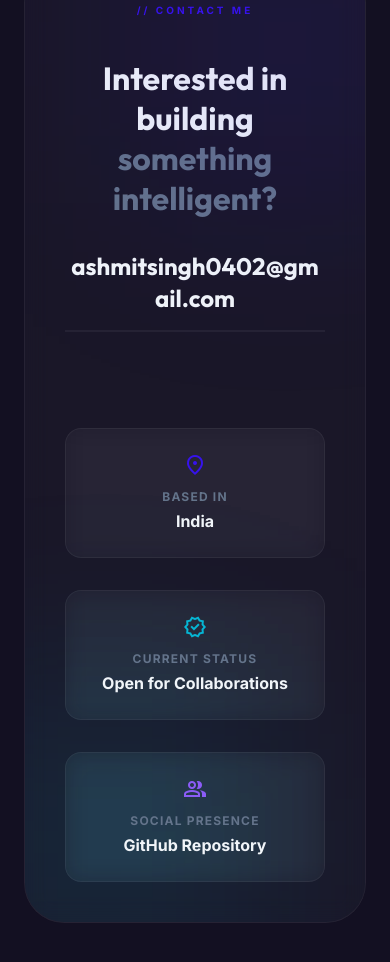
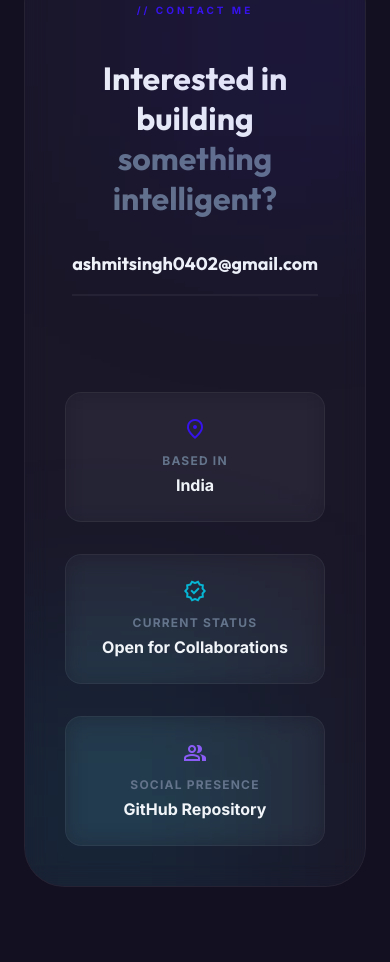
Before and after one commit to ashmitsingh001/portfolio, a plain HTML site: page index.html in a window 390 px wide. Shown: the part 5613-6575 px from the top of the page. Drawn offline with nearby package versions, Linux system fonts and the light colour scheme.

Commit message:
Fix: Refine contact email font size and wrapping for mobile

```diff
--- a/index.html
+++ b/index.html
@@ -437,7 +437,7 @@
                         building <br /> <span class="text-slate-500">something intelligent?</span></h2>
 
                     <a href="mailto:ashmitsingh0402@gmail.com"
-                        class="text-2xl lg:text-5xl font-bold font-outfit border-b-2 border-white/5 pb-4 hover:border-primary transition-all duration-500 hover:text-primary mb-12 inline-block break-all">ashmitsingh0402@gmail.com</a>
+                        class="text-lg sm:text-2xl lg:text-5xl font-bold font-outfit border-b-2 border-white/5 pb-4 hover:border-primary transition-all duration-500 hover:text-primary mb-12 inline-block break-words">ashmitsingh0402@gmail.com</a>
 
                     <div class="grid grid-cols-1 md:grid-cols-3 gap-8 mt-12 max-w-4xl mx-auto">
                         <div class="p-6 rounded-2xl glass-panel border-white/5">
```
